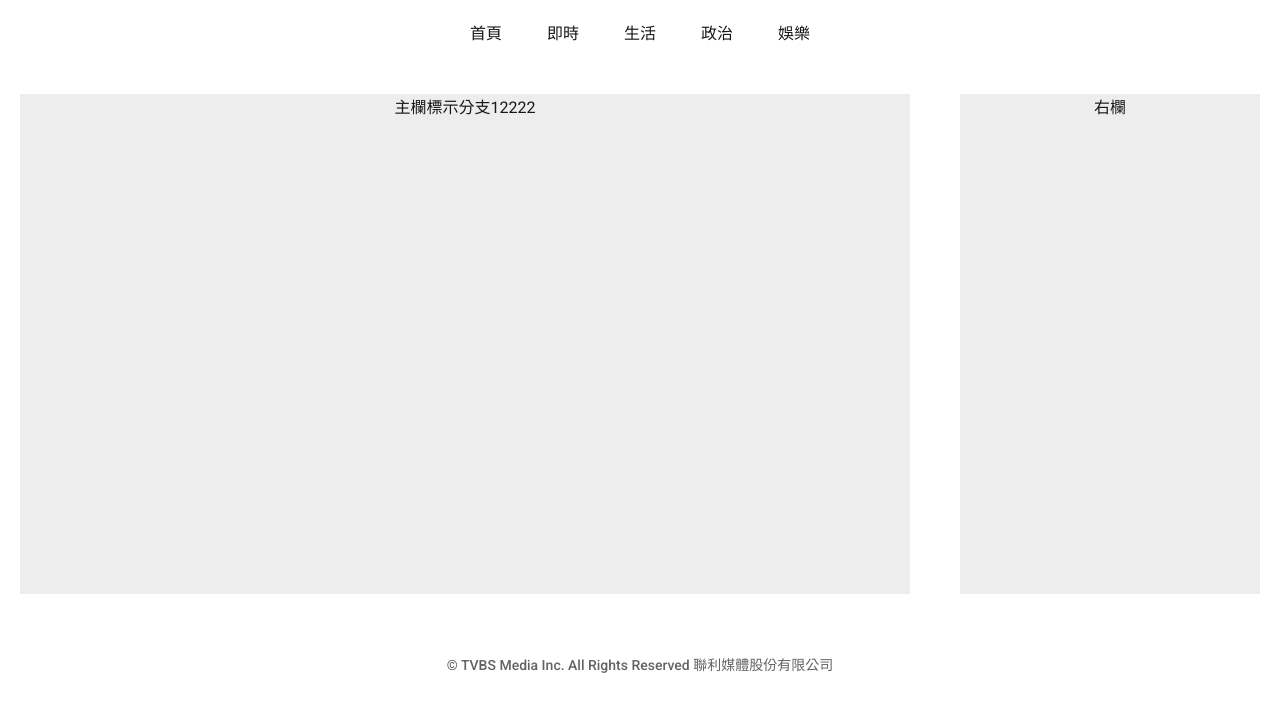
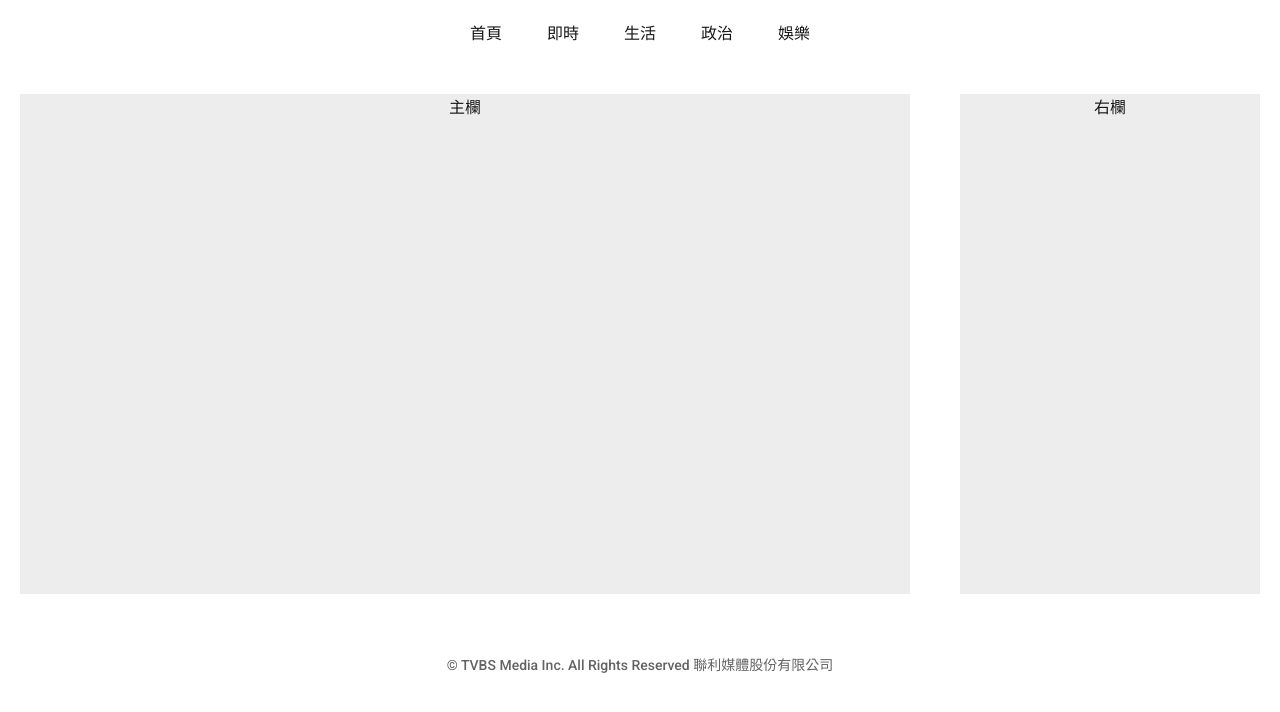
Before and after one commit to flyzeronew/new_news, a Next.js app: page / in a window 1280 px wide. Shown: the top 712 px of the page. Built offline with nearby package versions, Linux system fonts and the light colour scheme; no server answers.

Commit message:
移除測試文字

```diff
--- a/pages/index.js
+++ b/pages/index.js
@@ -18,7 +18,7 @@ const Home = (props) => {
       <main className={styles.homePage}>
         <div className='frameBox'>
           <article>
-              主欄標示分支12222
+              主欄
           </article>
           <aside>
               右欄
```
